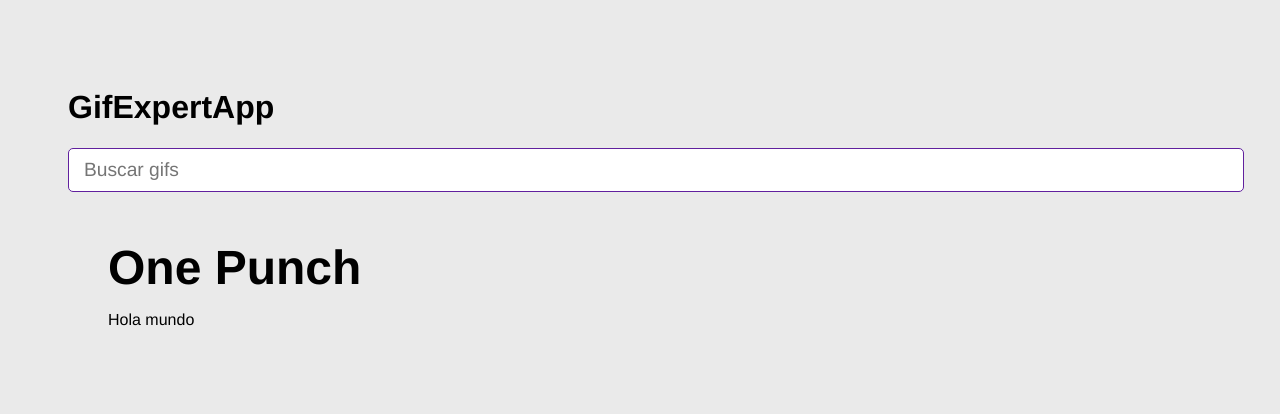
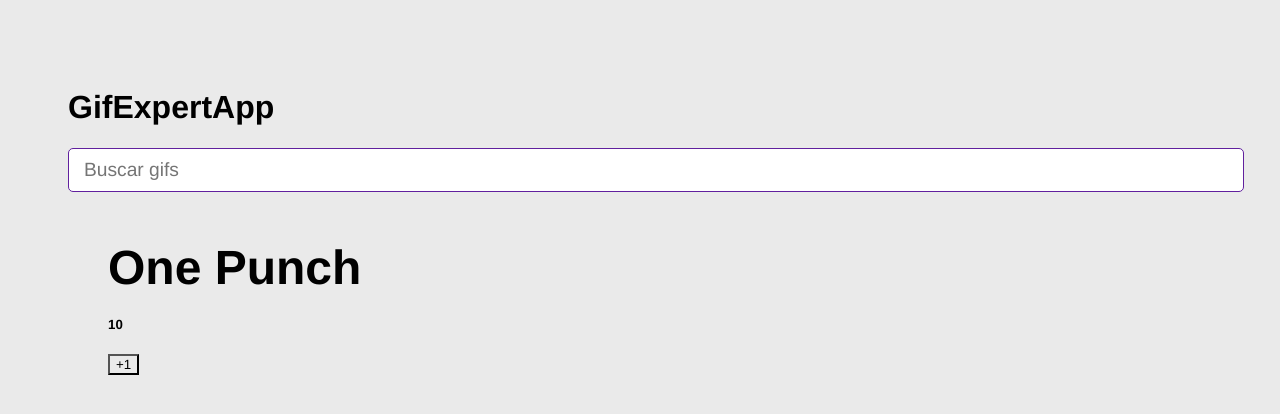
Before and after one commit to thmxluis/gif_expert_app, a React (Vite) app: page / in a window 1280 px wide. Shown: the top 414 px of the page. Built offline with nearby package versions, Linux system fonts and the light colour scheme; no server answers.

Commit message:
+ useEffect

```diff
--- a/src/components/GitGrid.jsx
+++ b/src/components/GitGrid.jsx
@@ -1,12 +1,18 @@
+import { useState, useEffect } from "react";
 import { getGifs } from "../helpers/getGifs";
 
+export const GiftGrid = ({ category }) => {
+  const [counter, setCounter] = useState(10);
 
-export const GiftGrid = ({ category }) => {
-  getGifs(category);
+  useEffect(() => {
+    getGifs(category);
+  }, []);
+
   return (
     <>
       <h3>{category}</h3>
-      <p>Hola mundo</p>
+      <h5>{counter}</h5>
+      <button onClick={() => setCounter(counter + 1)}>+1</button>
     </>
   );
 };
--- a/src/helpers/getGifs.jsx
+++ b/src/helpers/getGifs.jsx
@@ -2,12 +2,12 @@
   const url = `https://api.giphy.com/v1/gifs/search?q=${category}&limit=10&api_key=7nAy1xfk5t1An9zcEeomSiXyTsh8jsQR`;
   const response = await fetch(url);
   const { data } = await response.json();
-  const gifs = data.map((gif) => {
-    return {
-      id: gif.id,
-      title: gif.title,
-      url: gif.images.downsized_medium.url,
-    };
-  });
+  const gifs = data.map((gif) => ({
+    id: gif.id,
+    title: gif.title,
+    url: gif.images.downsized_medium.url,
+  }));
+
   console.log(gifs);
+  return gifs;
 };
```
